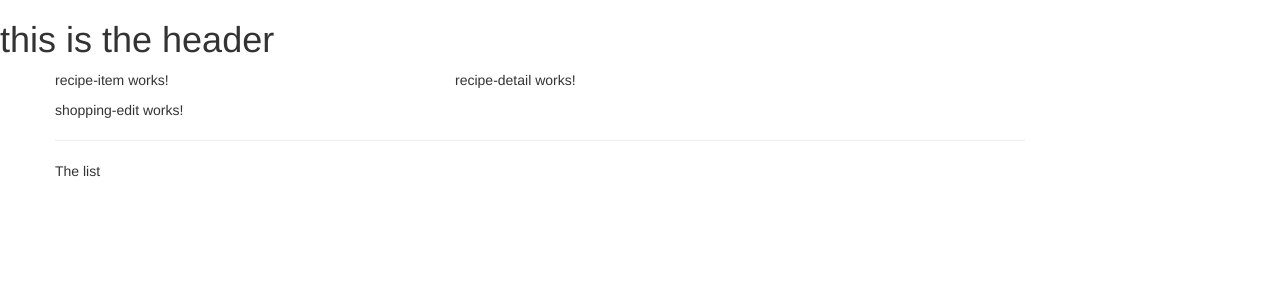
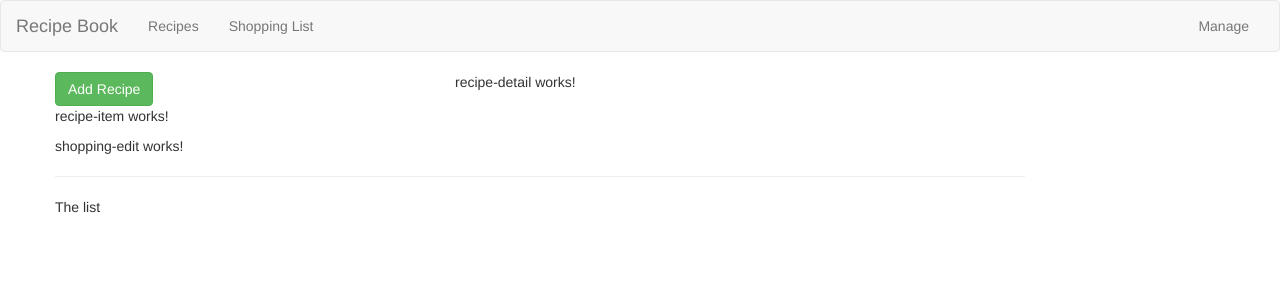
Before and after one commit to suraj200981/RecipesApp---AngularJS, an Angular app: page / in a window 1280 px wide. Shown: the top 300 px of the page. Built offline with nearby package versions, Linux system fonts and the light colour scheme.

Commit message:
working on recipe model

```diff
--- a/src/app/header/header.component.html
+++ b/src/app/header/header.component.html
@@ -1 +1,22 @@
-<h1>this is the header</h1>
+<nav class="navbar navbar-default">
+    <div class="container-fluid">
+        <div class="navbar-header">
+            <a class="navbar-brand" href="#">Recipe Book</a>
+        </div>
+        <div class="navbar-collapse collapse">
+            <ul class="nav navbar-nav">
+                <li><a href="../">Recipes</a></li>
+                <li><a href="../shopping-list">Shopping List</a></li>
+            </ul>
+            <ul class="nav navbar-nav navbar-right">
+                <li class="dropdown">
+                    <a href="#" class="dropdown-toggle" role="button">Manage</a>
+                    <ul class="dropdown-menu">
+                        <li><a href="../save">Save data</a></li>
+                        <li><a href="../fetch">Fetch data</a></li>
+                    </ul>
+                </li>
+            </ul>
+        </div>
+    </div>
+</nav>
--- a/src/app/recipes/recipe-list/recipe-list.component.html
+++ b/src/app/recipes/recipe-list/recipe-list.component.html
@@ -1 +1,6 @@
+<div class="row">
+<div class="col-xs-12">
+    <button class="btn btn-success" >Add Recipe</button>
+</div>
+</div>
 <app-recipe-item></app-recipe-item>
--- a/src/app/recipes/recipe-list/recipe-list.component.ts
+++ b/src/app/recipes/recipe-list/recipe-list.component.ts
@@ -1,4 +1,5 @@
 import { Component, OnInit } from '@angular/core';
+import { Recipe } from '../recipe.model';
 
 @Component({
   selector: 'app-recipe-list',
@@ -7,6 +8,11 @@ import { Component, OnInit } from '@angular/core';
 })
 export class RecipeListComponent implements OnInit {
 
+
+  recipes: Recipe[] =[
+    new Recipe("A test recipe", "this is a description", "https://i2.wp.com/www.downshiftology.com/wp-content/uploads/2018/12/Shakshuka-19.jpg" )
+  ]
+
   constructor() { }
 
   ngOnInit(): void {
--- /dev/null
+++ b/src/app/recipes/recipe.model.ts
@@ -0,0 +1,11 @@
+export class Recipe {
+    public name: string;
+    public description: string;
+    public imagePath: string;
+
+    constructor(name: string, desc: string, imagePath: string) {
+        this.name = name;
+        this.description = desc;
+        this.imagePath = imagePath;
+    }
+}
```
